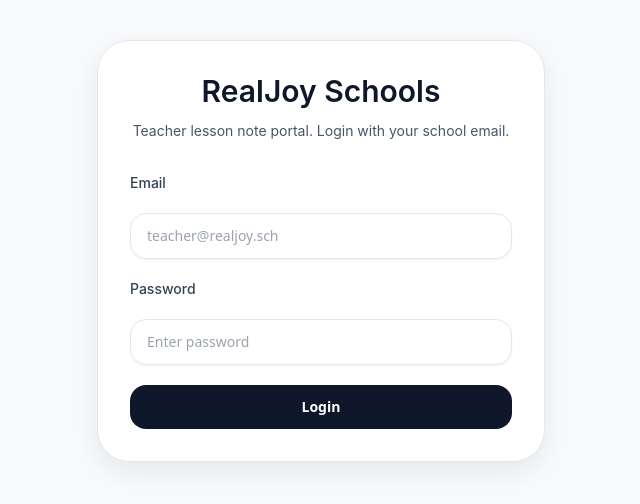
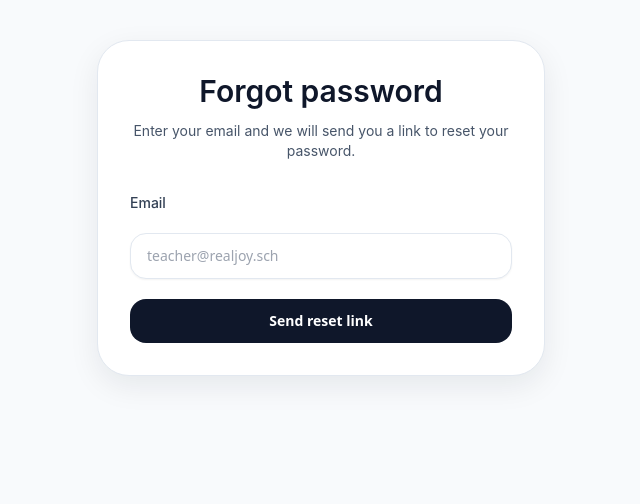
Before and after one commit to T-supernatural/lesson-note-portal, a React (Vite) app: page /forgot-password in a window 1280 px wide. Before the commit this address led to /login. Shown: the top 504 px of the page, without its empty margins (319-959 px from the left). Built offline with nearby package versions, Linux system fonts and the light colour scheme; no server answers.

Commit message:
link commit

```diff
--- a/src/App.tsx
+++ b/src/App.tsx
@@ -1,6 +1,8 @@
 import { Navigate, Route, Routes } from 'react-router-dom';
 import { useAuth } from './context/AuthContext';
 import LoginPage from './pages/LoginPage';
+import ForgotPasswordPage from './pages/ForgotPasswordPage';
+import ResetPasswordPage from './pages/ResetPasswordPage';
 import TeacherDashboardPage from './pages/TeacherDashboardPage';
 import NotesPage from './pages/NotesPage';
 import NoteFormPage from './pages/NoteFormPage';
@@ -26,6 +28,8 @@ function App() {
   return (
     <Routes>
       <Route path="/login" element={<LoginPage />} />
+      <Route path="/forgot-password" element={<ForgotPasswordPage />} />
+      <Route path="/reset-password" element={<ResetPasswordPage />} />
       <Route
         path="/dashboard"
         element={
--- /dev/null
+++ b/src/pages/ForgotPasswordPage.tsx
@@ -0,0 +1,55 @@
+import { useState } from 'react';
+import { useNavigate } from 'react-router-dom';
+import { useForm } from 'react-hook-form';
+import toast from 'react-hot-toast';
+import { supabase } from '../lib/supabase';
+import Button from '../components/Button';
+import Input from '../components/Input';
+
+const ForgotPasswordPage = () => {
+  const navigate = useNavigate();
+  const [busy, setBusy] = useState(false);
+  const {
+    register,
+    handleSubmit,
+    formState: { errors },
+  } = useForm<{ email: string }>({ mode: 'onTouched' });
+
+  const onSubmit = async (data: { email: string }) => {
+    setBusy(true);
+    try {
+      const { error } = await supabase.auth.resetPasswordForEmail(data.email, {
+        redirectTo: `${window.location.origin}/reset-password`,
+      });
+      if (error) throw error;
+      toast.success('Password reset email sent. Check your inbox.');
+      navigate('/login');
+    } catch (error: any) {
+      toast.error(error?.message || 'Unable to send reset email');
+    } finally {
+      setBusy(false);
+    }
+  };
+
+  return (
+    <div className="min-h-screen bg-slate-50 px-4 py-10 sm:px-6">
+      <div className="mx-auto w-full max-w-md rounded-[32px] border border-slate-200 bg-white p-8 shadow-soft">
+        <div className="mb-8 text-center">
+          <h1 className="text-3xl font-semibold text-slate-900">Forgot password</h1>
+          <p className="mt-3 text-sm text-slate-600">Enter your email and we will send you a link to reset your password.</p>
+        </div>
+        <form className="space-y-5" onSubmit={handleSubmit(onSubmit)}>
+          <label className="block text-sm font-medium text-slate-700">Email</label>
+          <Input type="email" placeholder="teacher@realjoy.sch" {...register('email', { required: 'Email is required' })} />
+          {errors.email ? <p className="text-sm text-rose-600">{errors.email.message}</p> : null}
+
+          <Button type="submit" disabled={busy} className="w-full">
+            {busy ? 'Sending…' : 'Send reset link'}
+          </Button>
+        </form>
+      </div>
+    </div>
+  );
+};
+
+export default ForgotPasswordPage;
--- a/src/pages/LoginPage.tsx
+++ b/src/pages/LoginPage.tsx
@@ -53,6 +53,11 @@ const LoginPage = () => {
           <Button type="submit" disabled={busy} className="w-full">
             {busy ? 'Signing in…' : 'Login'}
           </Button>
+          <div className="text-right">
+            <Link to="/forgot-password" className="text-sm font-semibold text-slate-900 hover:text-slate-700">
+              Forgot password?
+            </Link>
+          </div>
         </form>
       </div>
     </div>
--- /dev/null
+++ b/src/pages/ResetPasswordPage.tsx
@@ -0,0 +1,110 @@
+import { useEffect, useState } from 'react';
+import { useNavigate } from 'react-router-dom';
+import { useForm } from 'react-hook-form';
+import toast from 'react-hot-toast';
+import { supabase } from '../lib/supabase';
+import Button from '../components/Button';
+import Input from '../components/Input';
+
+type FormValues = {
+  password: string;
+  confirmPassword: string;
+};
+
+const ResetPasswordPage = () => {
+  const navigate = useNavigate();
+  const [ready, setReady] = useState(false);
+  const [busy, setBusy] = useState(false);
+  const [initialized, setInitialized] = useState(false);
+  const {
+    register,
+    handleSubmit,
+    watch,
+    formState: { errors },
+  } = useForm<FormValues>({ mode: 'onTouched' });
+
+  useEffect(() => {
+    const init = async () => {
+      try {
+        await supabase.auth.getSessionFromUrl({ storeSession: true });
+      } catch (error) {
+        console.warn('Password reset init error', error);
+      }
+      const session = await supabase.auth.getSession();
+      setReady(!!session.data.session?.user);
+      setInitialized(true);
+    };
+    init();
+  }, []);
+
+  const onSubmit = async (data: FormValues) => {
+    setBusy(true);
+    try {
+      const { error } = await supabase.auth.updateUser({ password: data.password });
+      if (error) throw error;
+      toast.success('Password updated successfully');
+      navigate('/');
+    } catch (error: any) {
+      toast.error(error?.message || 'Unable to update password');
+    } finally {
+      setBusy(false);
+    }
+  };
+
+  if (!initialized) {
+    return <div className="min-h-screen flex items-center justify-center bg-slate-50 px-4">Loading reset page…</div>;
+  }
+
+  if (!ready) {
+    return (
+      <div className="min-h-screen bg-slate-50 px-4 py-10 sm:px-6">
+        <div className="mx-auto w-full max-w-md rounded-[32px] border border-slate-200 bg-white p-8 shadow-soft">
+          <div className="mb-8 text-center">
+            <h1 className="text-3xl font-semibold text-slate-900">Reset password</h1>
+            <p className="mt-3 text-sm text-slate-600">We could not validate the reset link. Please request a new password reset from the login page.</p>
+          </div>
+          <Button type="button" onClick={() => navigate('/login')} className="w-full">
+            Back to login
+          </Button>
+        </div>
+      </div>
+    );
+  }
+
+  return (
+    <div className="min-h-screen bg-slate-50 px-4 py-10 sm:px-6">
+      <div className="mx-auto w-full max-w-md rounded-[32px] border border-slate-200 bg-white p-8 shadow-soft">
+        <div className="mb-8 text-center">
+          <h1 className="text-3xl font-semibold text-slate-900">Reset password</h1>
+          <p className="mt-3 text-sm text-slate-600">Enter your new password to complete the reset process.</p>
+        </div>
+        <form className="space-y-5" onSubmit={handleSubmit(onSubmit)}>
+          <label className="block text-sm font-medium text-slate-700">New password</label>
+          <Input
+            type="password"
+            placeholder="Enter new password"
+            {...register('password', { required: 'Password is required', minLength: { value: 8, message: 'Password must be at least 8 characters' } })}
+          />
+          {errors.password ? <p className="text-sm text-rose-600">{errors.password.message}</p> : null}
+
+          <label className="block text-sm font-medium text-slate-700">Confirm password</label>
+          <Input
+            type="password"
+            placeholder="Confirm new password"
+            {...register('confirmPassword', {
+              required: 'Confirm password is required',
+              validate: (value) => value === watch('password') || 'Passwords do not match',
+            })}
+          />
+          {errors.confirmPassword ? <p className="text-sm text-rose-600">{errors.confirmPassword.message}</p> : null}
+
+          <Button type="submit" disabled={busy} className="w-full">
+            {busy ? 'Updating…' : 'Update password'}
+          </Button>
+        </form>
+      </div>
+    </div>
+  );
+};
+
+export default ResetPasswordPage;
```
